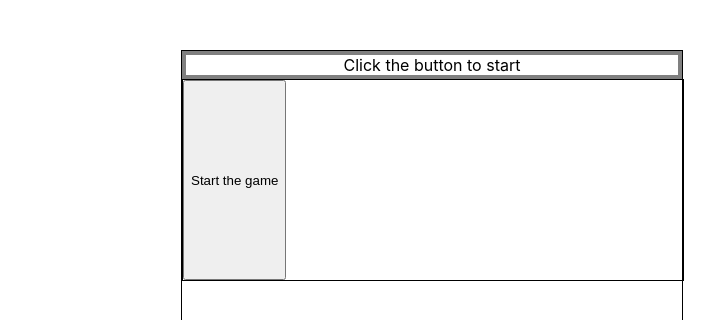
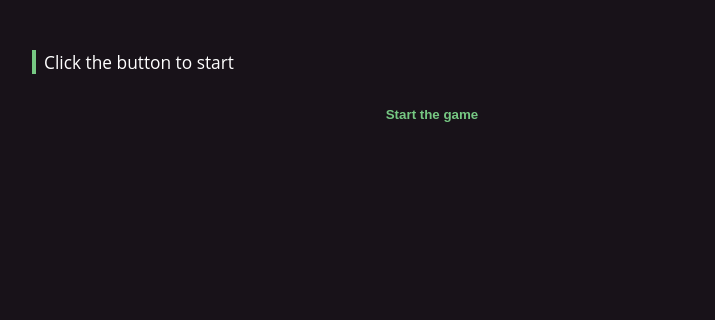
Before and after one commit to AlexanderRyb/Text_Adventure_Game, a React (Create React App) app: page / in a window 1280 px wide. Shown: the top 320 px of the page, without its empty margins (208-923 px from the left). Built offline with nearby package versions, Linux system fonts and the light colour scheme.

Commit message:
css improvements

```diff
--- a/src/Components/ChoicesBox/styles.css
+++ b/src/Components/ChoicesBox/styles.css
@@ -1,20 +1,25 @@
 button{
     display: none;
+    margin:  auto;
+    margin-top: 20px;
+    border: none;
+    height: 40px;
+    color: #76C883;
+    background-color: #181219;
+    font-weight: 700;
+
+
+}
+button:hover{
+    color: white
 }
 .choices-box{
-    border: 1px solid black;
     width: 100%;
     height: 200px;
     display: flex;
 
 }
-.choice-button{
-    margin:  auto;
-    margin-top: 20px;
-    border: none;
-    height: 40px;
 
-}
 .visible{
     display: block;
 }
--- a/src/Components/TextBox/styles.css
+++ b/src/Components/TextBox/styles.css
@@ -1,11 +1,9 @@
 .text-box{
-    border: solid 4px grey;
-    text-align: center;
+    border-left: 4px solid #76C883;
+    padding-left: 8px;
+    text-align: start;
+    color: white;
+    font-family: 'Open Sans', sans-serif;
+    font-size: 13pt;
 
 }
-.text-1{
-    display: block;
-}
-.text-2{
-    display: none;
-}
--- a/src/index.css
+++ b/src/index.css
@@ -5,10 +5,13 @@ body {
     sans-serif;
   -webkit-font-smoothing: antialiased;
   -moz-osx-font-smoothing: grayscale;
+  background-color: #181219;
+
+
 }
 .App{
-  border: 1px solid black;
-  width: 500px;
-  height: 300px;
+  background-color: #181219;
+  width: 800px;
+  height: 500px;
   margin: 50px auto;
 }
--- a/src/redux/reducer.js
+++ b/src/redux/reducer.js
@@ -33,6 +33,7 @@ const Reducer =(state = initialState, action)=>{
             return {
                 ...state,
                 currentTextNode: textNodes[2]
+
             }
         case "GOSTRAIGHTAHEAD":
             return {
```
